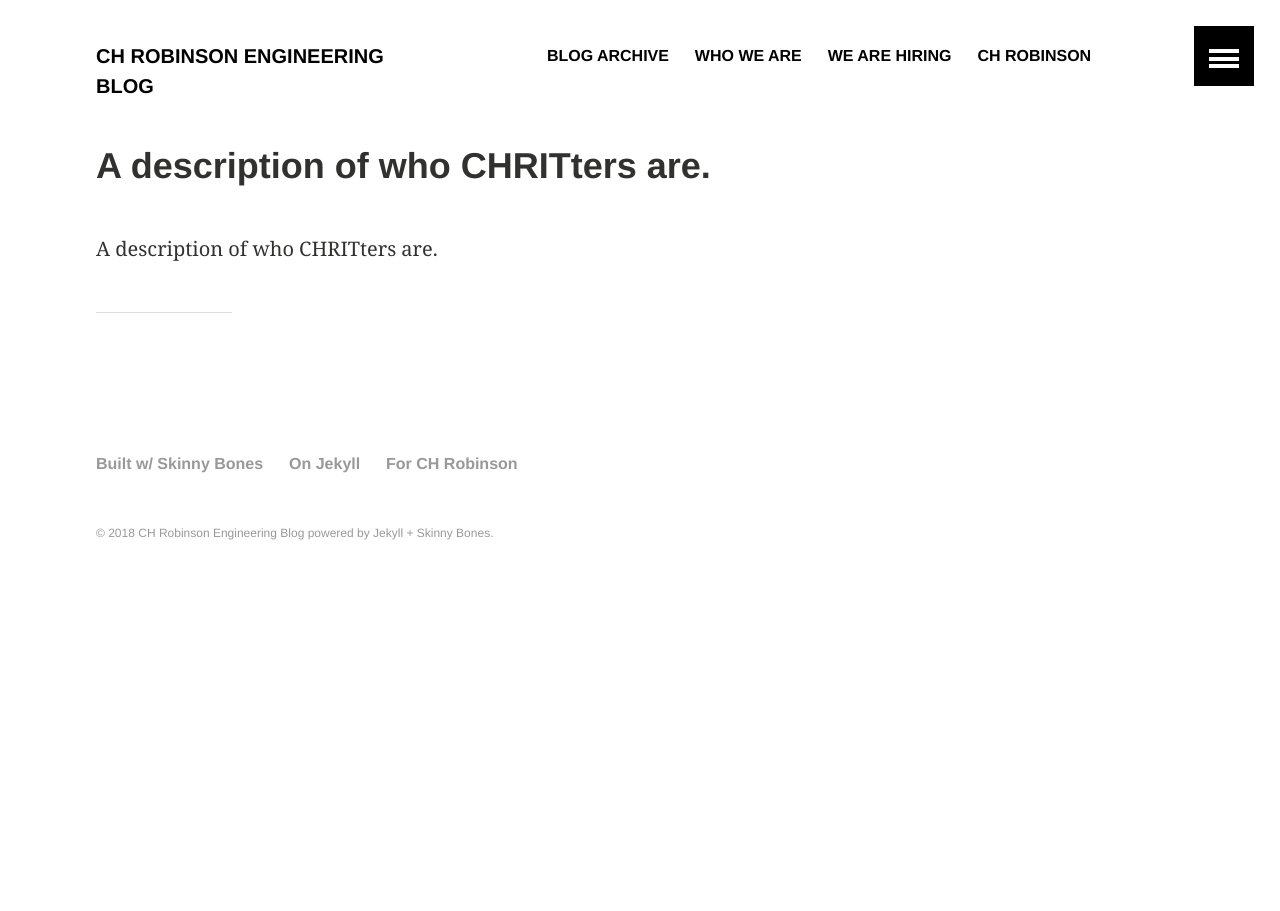
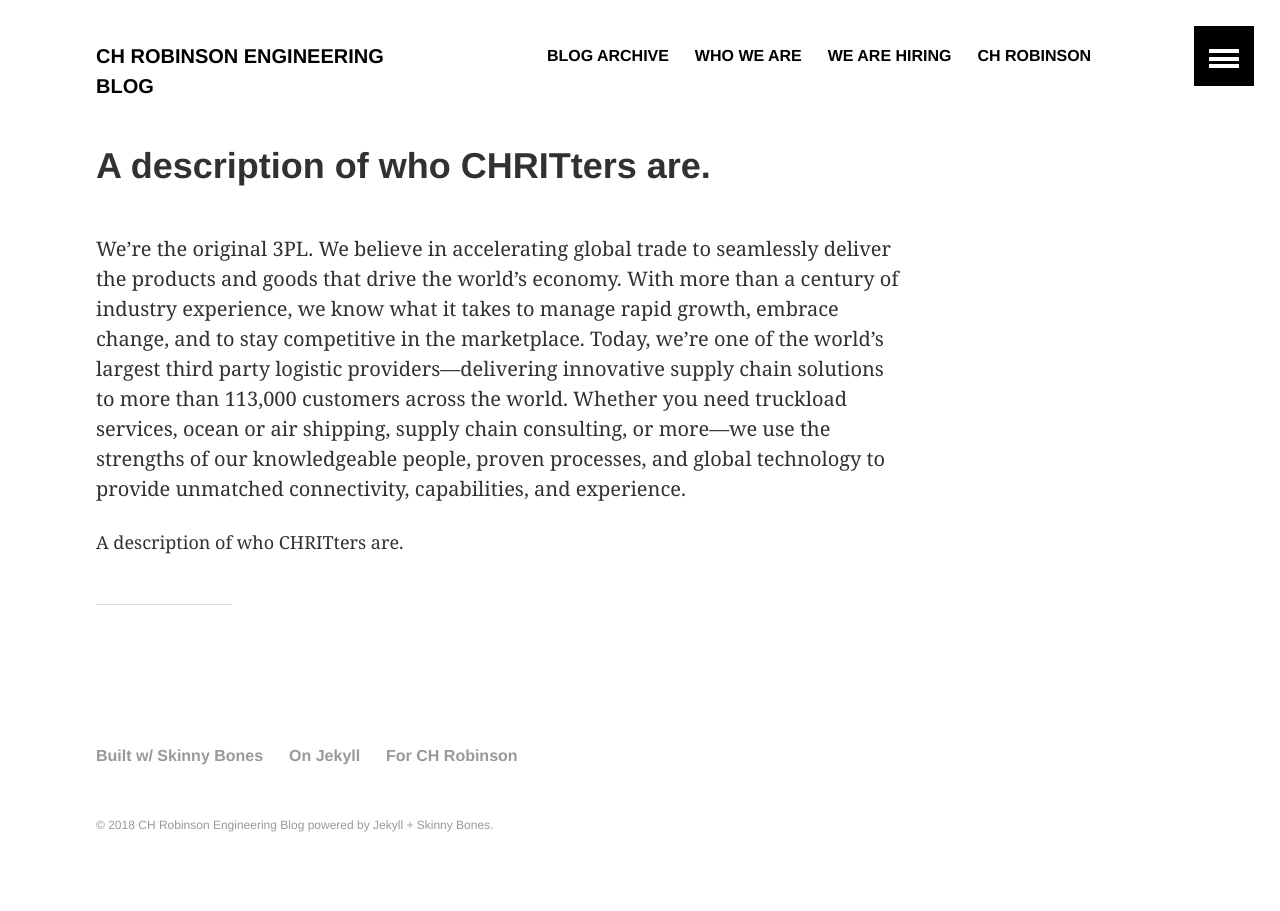
Before and after one commit to ch-robinson/ch-robinson.github.com, a Jekyll site: the page built from who-we-are/index.md, in a window 1280 px wide. Built offline with Jekyll 4.4.1, drawn with Linux system fonts in a browser that asks for light colours.

Commit message:
Update index.md

```diff
--- a/who-we-are/index.md
+++ b/who-we-are/index.md
@@ -10,4 +10,6 @@
 share: false
 ---
 
+We’re the original 3PL.  We believe in accelerating global trade to seamlessly deliver the products and goods that drive the world’s economy. With more than a century of industry experience, we know what it takes to manage rapid growth, embrace change, and to stay competitive in the marketplace. Today, we’re one of the world’s largest third party logistic providers—delivering innovative supply chain solutions to more than 113,000 customers across the world. Whether you need truckload services, ocean or air shipping, supply chain consulting, or more—we use the strengths of our knowledgeable people, proven processes, and global technology to provide unmatched connectivity, capabilities, and experience.
+
 A description of who CHRITters are.
```
